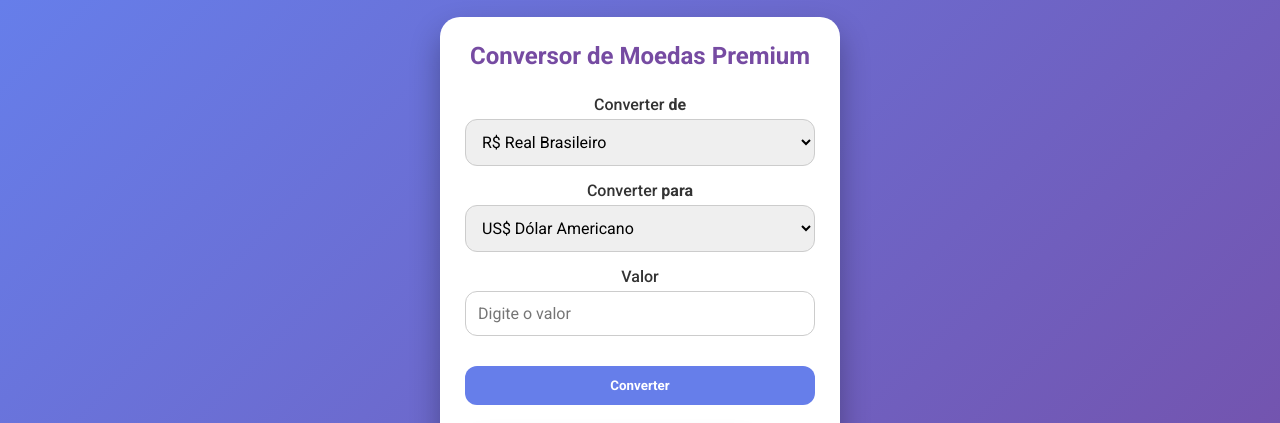
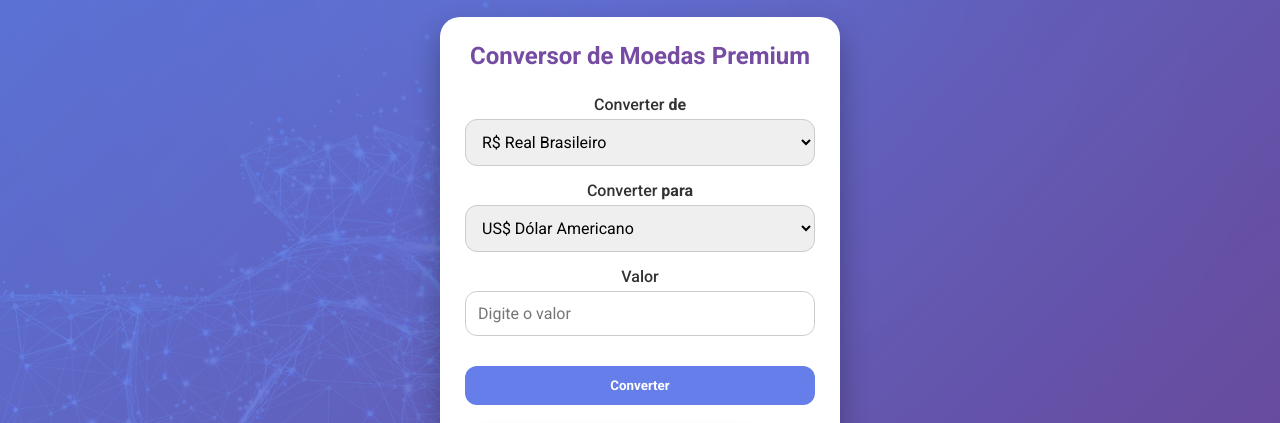
Before and after one commit to AntonioLuiz-dev/PROJETO-CONVERSOR-DE-MOEDA, a plain HTML site: page index.html in a window 1280 px wide. Shown: the top 423 px of the page. Drawn offline with Linux system fonts and the light colour scheme.

Commit message:
ADIÇÃO DE FUNDO A VERSÃO PREMIUM

```diff
--- a/index.html
+++ b/index.html
@@ -1,15 +1,19 @@
 <!DOCTYPE html>
 <html lang="pt-br">
+
 <head>
     <meta charset="UTF-8">
     <meta name="viewport" content="width=device-width, initial-scale=1.0">
     <link rel="preconnect" href="https://fonts.googleapis.com">
     <link rel="preconnect" href="https://fonts.gstatic.com" crossorigin>
-    <link href="https://fonts.googleapis.com/css2?family=Roboto:ital,wght@0,100..900;1,100..900&display=swap" rel="stylesheet">
+    <link href="https://fonts.googleapis.com/css2?family=Roboto:ital,wght@0,100..900;1,100..900&display=swap"
+        rel="stylesheet">
     <link rel="stylesheet" href="style.css">
     <title>DevClub - Conversor Premium</title>
 </head>
+
 <body>
+    <img class="fundo" src="./assets/pontos-e-dinheiro.jpg" alt="fundo-conversor-de-moedas">
     <main>
         <h1>Conversor de Moedas Premium</h1>
 
@@ -62,4 +66,5 @@
 
     <script src="./scripts.js"></script>
 </body>
+
 </html>
--- a/style.css
+++ b/style.css
@@ -12,6 +12,17 @@ body {
     align-items: center;
     background: linear-gradient(135deg, #667eea, #764ba2);
     color: #333;
+}
+
+.fundo {
+    position: fixed;
+    top: 0;
+    left: 0;
+    width: 100%;
+    height: 100%;
+    object-fit: cover;
+    z-index: -1;
+    opacity: 0.1;
 }
 
 main {
```
Also changed, not shown: 1 other file.
